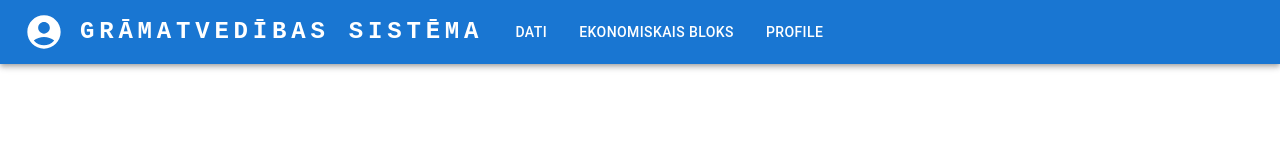
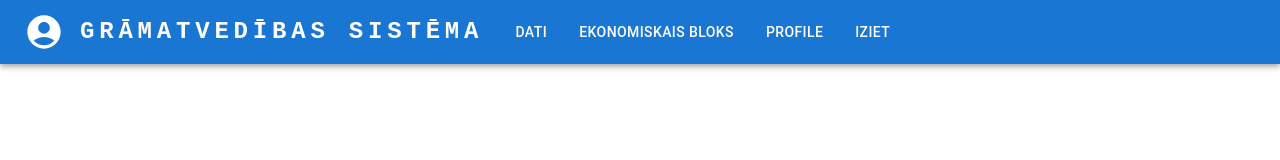
Before and after one commit to cropez/Gramatvedibas-sistema, a React (Create React App) app in the folder client/: page / in a window 1280 px wide. Shown: the top 160 px of the page. Built offline with nearby package versions, Linux system fonts and the light colour scheme.

Commit message:
header iziet

```diff
--- a/client/src/components/Header.jsx
+++ b/client/src/components/Header.jsx
@@ -43,6 +43,10 @@ const Header = (props) => {
     {
       menuTitle: "Profile",
       pageURL: "/profile"
+    },
+    {
+      menuTitle: "Iziet",
+      pageURL: "/authorizacija"
     },
   ];
 
@@ -136,6 +140,12 @@ const Header = (props) => {
             >
               Profile
             </Button>
+            <Button
+              variant="Outlined"
+              onClick={() => handleButtonClick("/authorizacija")}
+            >
+              Iziet
+            </Button>
           </Box>
         </Toolbar>
       </Container>
```
